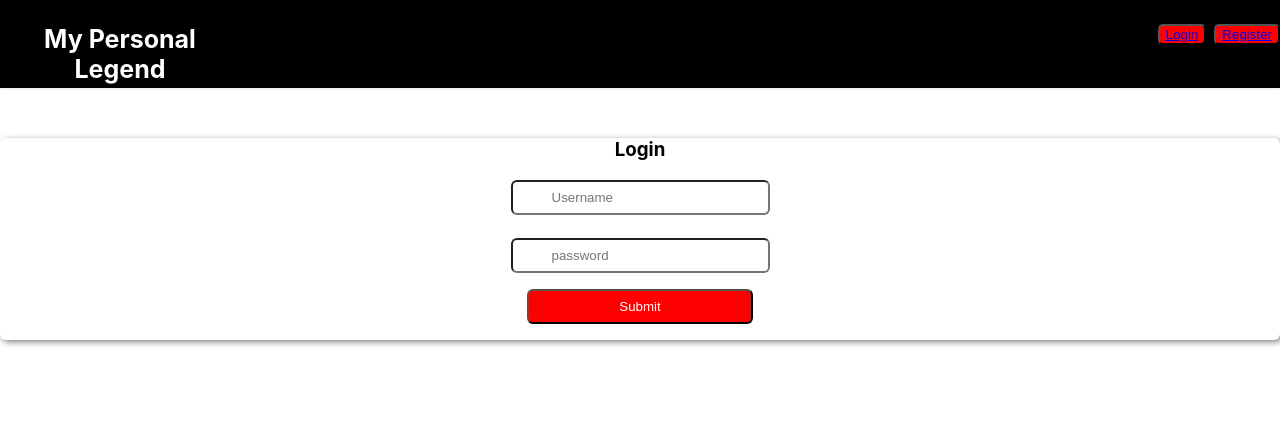
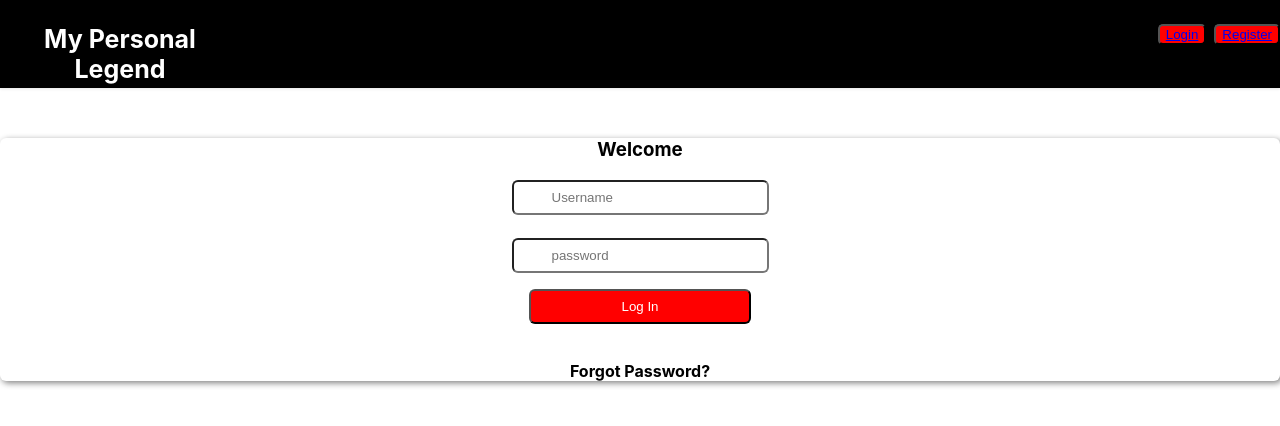
Before and after one commit to EEDS90/Personal-Development, a React (Create React App) app in the folder client/: page /login in a window 1280 px wide. Shown: the top 426 px of the page. Built offline with nearby package versions, Linux system fonts and the light colour scheme; no server answers; sample sign-in values are in the browser's storage.

Commit message:
login css

```diff
--- a/client/src/screens/Login.css
+++ b/client/src/screens/Login.css
@@ -5,19 +5,21 @@
   border-color: #000000;
   box-shadow: 2px 2px 6px grey;
   justify-content: center;
+
 }
 
 
 
 .username_one{
   border-radius: 6px;
-  padding: 8px 39px;
+  padding: 8px 38px;
   margin-bottom: 03px;
+  justify-content: left;
 }
 
 .password_one{
   border-radius: 6px;
-  padding: 8px 39px;
+  padding: 8px 38px;
   margin-bottom: 16px;
 }
 
--- a/client/src/screens/Login.jsx
+++ b/client/src/screens/Login.jsx
@@ -23,7 +23,7 @@ export default function Login(props) {
       }}
     >
       <div className="loginBox">
-        <h3>Login</h3>
+        <h3>Welcome</h3>
         <div className="username">
           <label>
 
@@ -51,7 +51,8 @@ export default function Login(props) {
 
         <br />
 
-        <button className="submit_button">Submit</button>
+        <button className="submit_button">Log In</button>
+        <h4>Forgot Password?</h4>
         </div>
     </form>
   );
```
Also changed, not shown: 1 other file (tests, documents, lock files or other folders).
